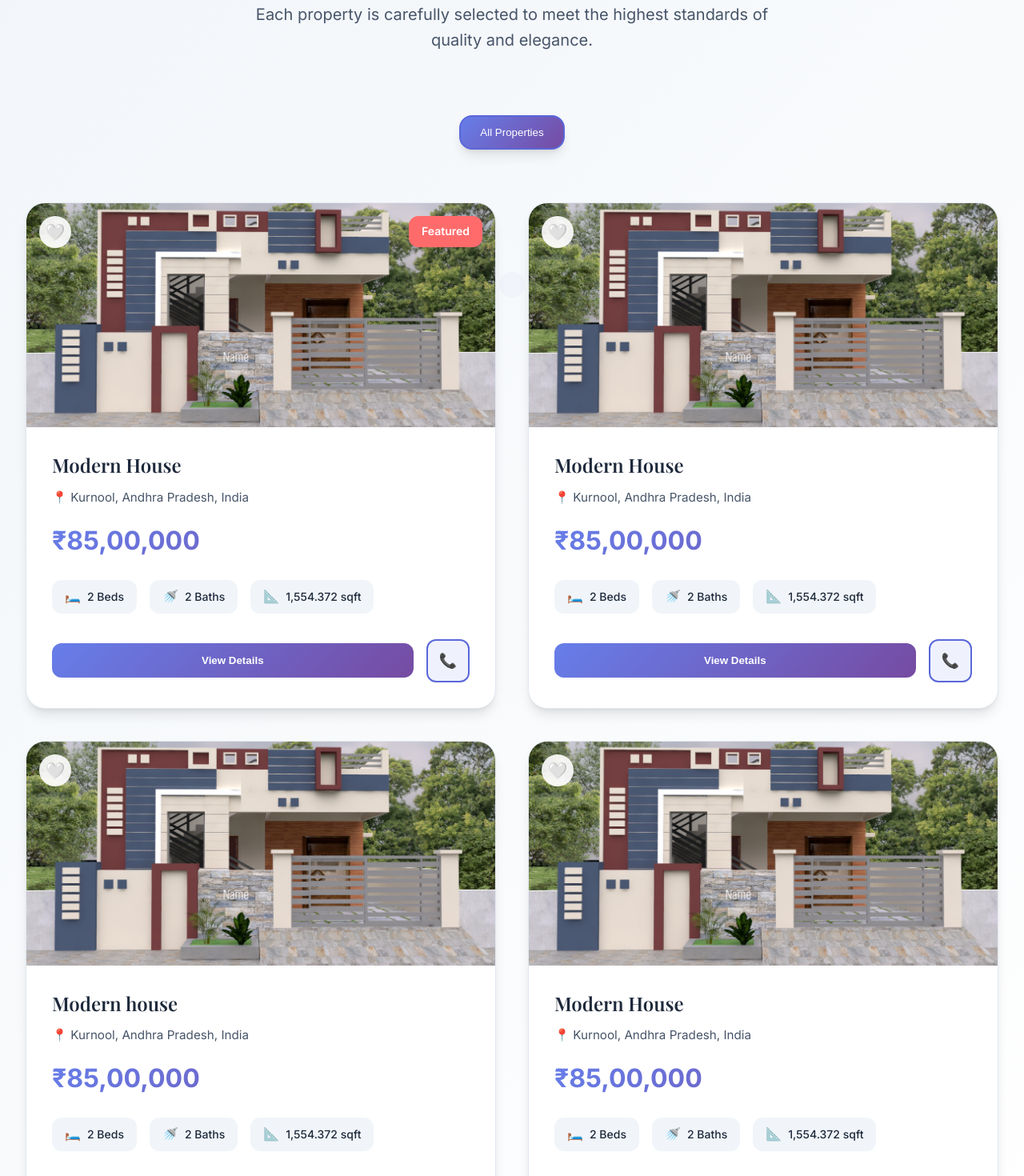
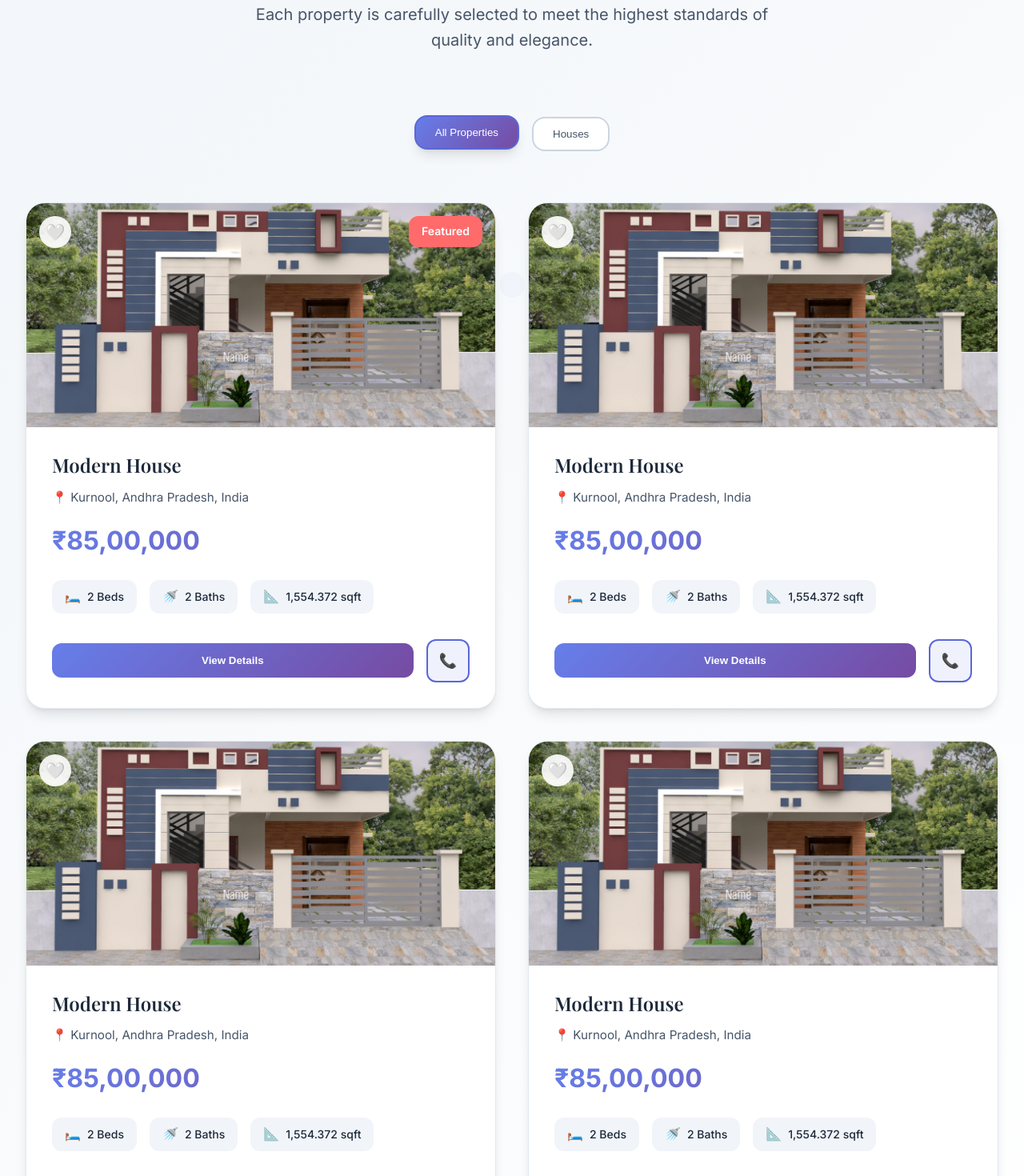
Before and after one commit to empireestates2018/empire-estates-spa, a React (Create React App) app: page /properties in a window 1280 px wide. Shown: the part 284-1754 px from the top of the page at 80% size. Built offline with nearby package versions, Linux system fonts and the light colour scheme; the HTML template or start-up script is replaced by a standard one.

Commit message:
Update Properties.tsx

```diff
--- a/src/pages/Properties.tsx
+++ b/src/pages/Properties.tsx
@@ -51,7 +51,7 @@ const Properties: React.FC = () => {
     },
     {
       id: 3,
-      title: 'Modern house',
+      title: 'Modern House',
       location: 'Kurnool, Andhra Pradesh, India',
       price: '₹85,00,000',
       bedrooms: 2,
@@ -75,6 +75,7 @@ const Properties: React.FC = () => {
 
   const filterOptions = [
     { value: 'all', label: 'All Properties'},
+    { value: 'house', label: 'Houses'}
   ];
 
   const filteredProperties = activeFilter === 'all'
```
